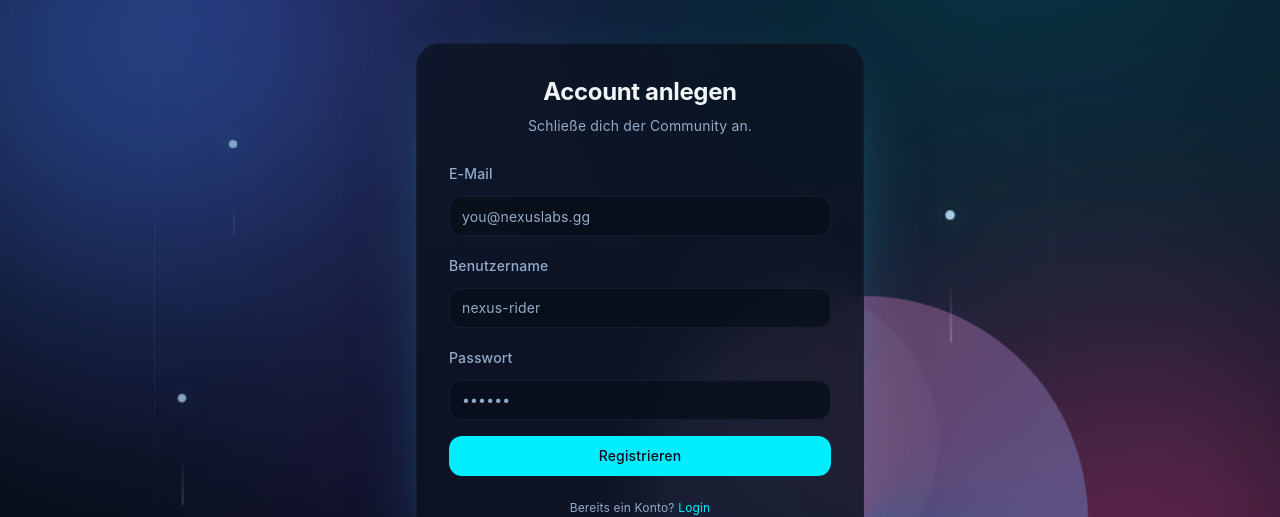
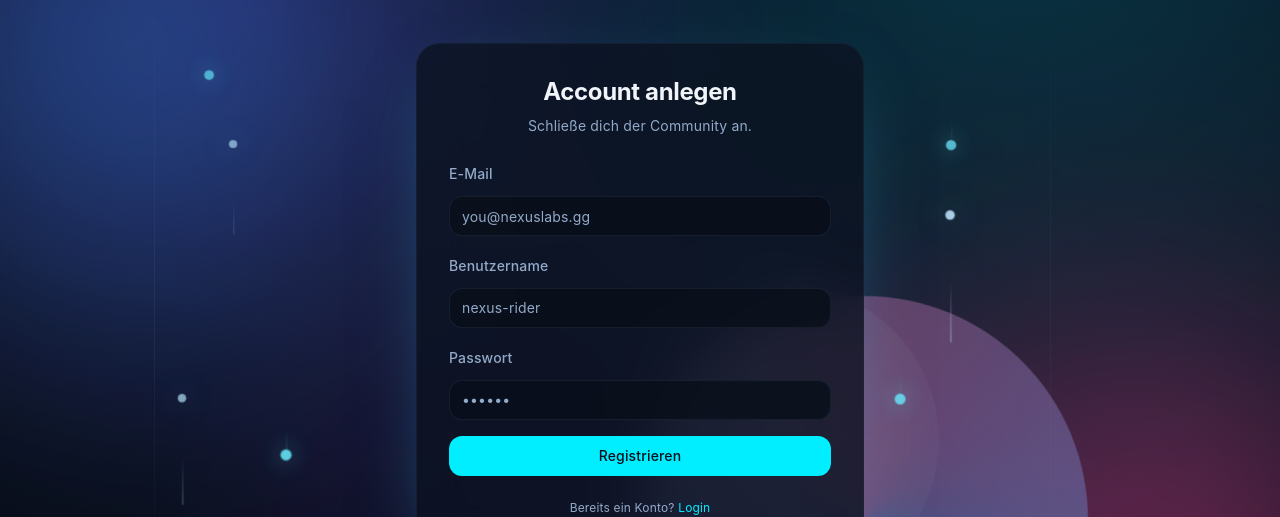
Before and after one commit to dennis006/Nexuslabs, a React (Vite) app in the folder apps/web/: page /register in a window 1280 px wide. Shown: the part 153-670 px from the top of the page. Built offline with nearby package versions, Linux system fonts and the light colour scheme.

Commit message:
Add constellation pulses to register background

```diff
--- a/apps/web/src/components/auth/RegisterBackground.tsx
+++ b/apps/web/src/components/auth/RegisterBackground.tsx
@@ -77,6 +77,15 @@ const cometTrails = [
 ];
 
 const latticeColumns = ["left-[12%]", "left-[50%]", "left-[82%]"];
+
+const constellations = [
+  { top: "18%", left: "16%", delay: 0 },
+  { top: "72%", left: "22%", delay: 1.8 },
+  { top: "28%", left: "74%", delay: 2.6 },
+  { top: "64%", left: "70%", delay: 0.9 },
+  { top: "44%", left: "50%", delay: 3.2 },
+  { top: "82%", left: "54%", delay: 4.1 },
+];
 
 const RegisterBackground = () => (
   <div className="pointer-events-none absolute inset-0 overflow-hidden">
@@ -167,6 +176,22 @@ const RegisterBackground = () => (
       </motion.span>
     ))}
 
+    {constellations.map((constellation, index) => (
+      <motion.span
+        key={`constellation-${index}`}
+        className="absolute h-2 w-2 rounded-full bg-cyan-300/90 shadow-[0_0_18px_rgba(103,232,249,0.8)]"
+        style={{ top: constellation.top, left: constellation.left }}
+        animate={{ opacity: [0.2, 1, 0.2], scale: [0.8, 1.4, 0.8] }}
+        transition={{ duration: 8, repeat: Infinity, ease: "easeInOut", delay: constellation.delay }}
+      >
+        <motion.span
+          className="absolute -top-8 left-1/2 h-8 w-px -translate-x-1/2 bg-gradient-to-t from-cyan-300/40 via-transparent to-transparent"
+          animate={{ scaleY: [0.3, 1, 0.6], opacity: [0.1, 0.4, 0.1] }}
+          transition={{ duration: 6, repeat: Infinity, ease: "easeInOut", delay: constellation.delay + 0.6 }}
+        />
+      </motion.span>
+    ))}
+
     <motion.div
       className="absolute inset-0"
       animate={{ opacity: [0.3, 0.55, 0.3] }}
```
